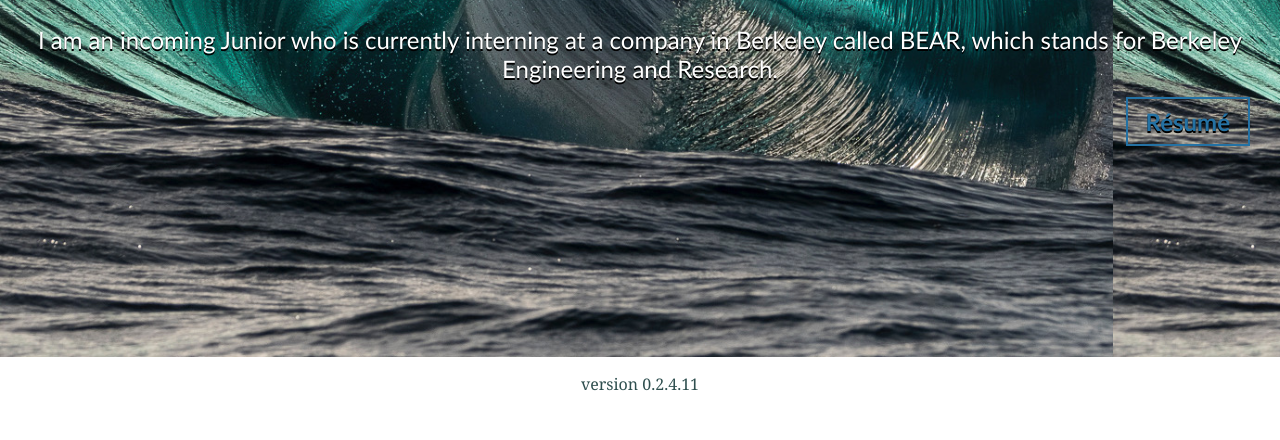
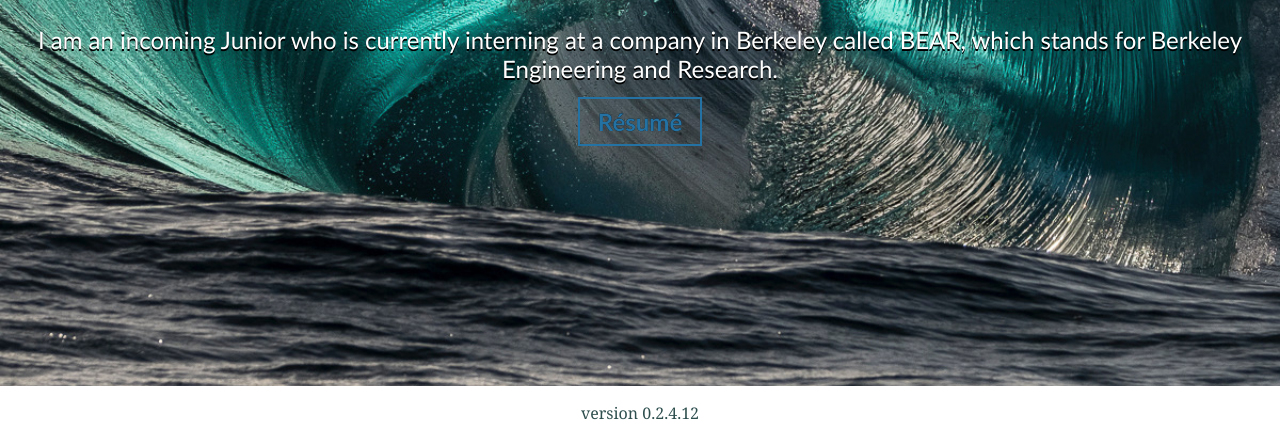
Before and after one commit to chrisyung/chrisyung.github.io, a website: page index.html in a window 1280 px wide. Shown: the part 439-879 px from the top of the page. Before the commit the page ends 850 px from the top, so only its background shows below. Drawn offline with Linux system fonts and the light colour scheme.

Commit message:
0.2.4.11

```diff
--- a/css/chris.css
+++ b/css/chris.css
@@ -67,7 +67,7 @@ a:hover {
 	background-image: url('../img/ocean.jpeg');
 	-webkit-background-size: cover;
 	-moz-background-size: cover;
-	background-size: contain;
+	background-size: cover;
 	padding: 250px 0;
 	margin: 0px;
 	text-shadow: 0 2px #000000;
@@ -88,14 +88,16 @@ p {
 
 .resume a {
 	padding: 8px 18px;
-	/*border: 2px solid #2471A3;
-*/
+	border: 2px solid #2471A3;
+
 }
 
 .resume a:active {
 	position: relative;
 	bottom: -2px;
 }
+
+
 
 .resume a:hover {
 	color: #7FB3D5;
--- a/index.html
+++ b/index.html
@@ -23,10 +23,10 @@
 	<div class="body">
 		<h2>Christopher Yung</h2>
 		<p>I am an incoming Junior who is currently interning at a company in Berkeley called BEAR, which stands for Berkeley Engineering and Research.</p>
-	<div class="contact-btn"><a target="_blank" href="Resumev1.pdf"><b>Résumé</b></a>
+	<div class="resume"><a target="_blank" href="Resumev1.pdf"><b>Résumé</b></a>
 	</div>
 
 	</div>
-	<p id = "footer">version 0.2.4.11</p>
+	<p id = "footer">version 0.2.4.12</p>
 </body>
 </html>
```
